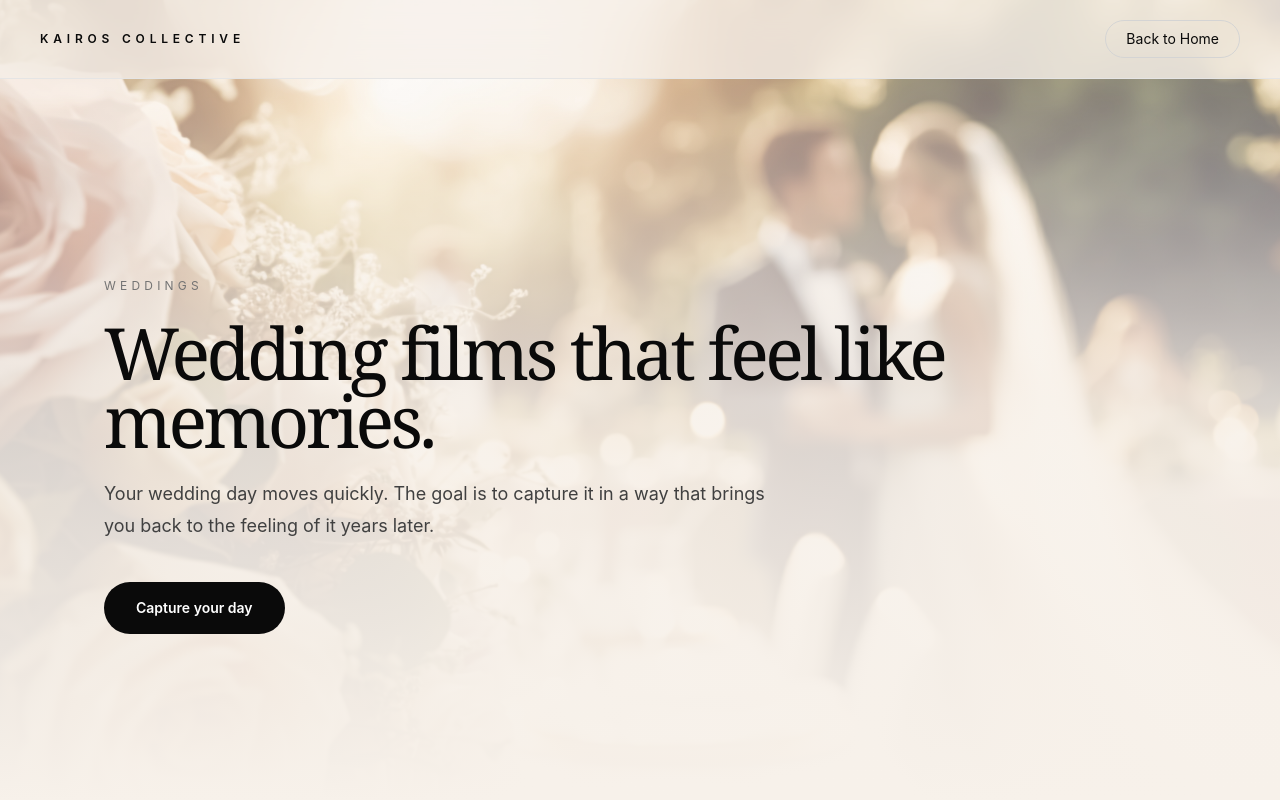
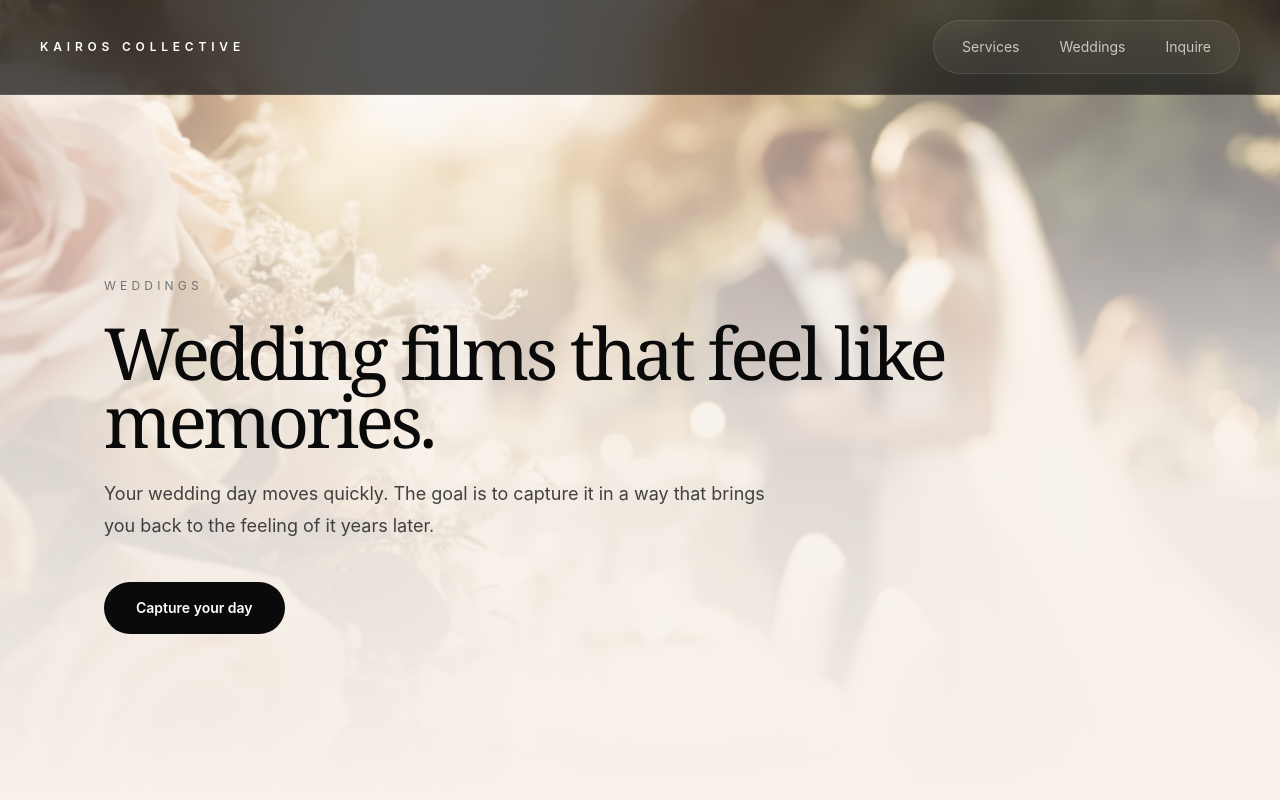
Before and after one commit to myers-jam/kairos-collective, a React (Vite) app: page /weddings in a window 1280 px wide. Shown: the top 800 px of the page. Built offline with nearby package versions, Linux system fonts and the light colour scheme.

Commit message:
fixed navigation

```diff
--- a/package.json
+++ b/package.json
@@ -11,6 +11,7 @@
   },
   "dependencies": {
     "@formspree/react": "^3.0.0",
+    "lucide-react": "^1.16.0",
     "react": "^19.2.4",
     "react-dom": "^19.2.4",
     "react-router-dom": "^7.14.2"
--- a/src/App.jsx
+++ b/src/App.jsx
@@ -10,6 +10,9 @@ import Alice from './assets/Alice.jpeg'
 import watkins from './assets/watkins.jpeg'
 import heroVideo from './assets/websiteVideo.mp4'
 import InquirySection from './components/InquirySection.tsx'
+
+import { useState } from "react";
+import { Menu, X } from "lucide-react";
 
 const services = [
   {
@@ -57,6 +60,7 @@ const workItems = [
 ]
 
 function App() {
+  const [menuOpen, setMenuOpen] = useState(false);
   return (
     <div className="min-h-screen bg-neutral-950 text-white">
       <header className="fixed inset-x-0 top-0 z-50 border-b border-white/10 bg-neutral-950/70 backdrop-blur-xl">
@@ -68,18 +72,69 @@ function App() {
       Kairos Collective
     </a>
 
+    {/* Desktop Navigation */}
     <nav className="hidden items-center gap-2 rounded-full border border-white/10 bg-white/5 px-3 py-2 text-sm text-white/70 md:flex">
-            <a href="#services" className="rounded-full px-4 py-2 transition hover:bg-white hover:text-neutral-950">
+      <a
+        href="#services"
+        className="rounded-full px-4 py-2 transition hover:bg-white hover:text-neutral-950"
+      >
         Services
       </a>
-            <a href="/weddings" className="rounded-full px-4 py-2 transition hover:bg-white hover:text-neutral-950">
+
+      <a
+        href="/weddings"
+        className="rounded-full px-4 py-2 transition hover:bg-white hover:text-neutral-950"
+      >
         Weddings
       </a>
-            <a href="#inquire" className="rounded-full px-4 py-2 transition hover:bg-white hover:text-neutral-950">
+
+      <a
+        href="#inquire"
+        className="rounded-full px-4 py-2 transition hover:bg-white hover:text-neutral-950"
+      >
+        Inquire
+      </a>
+    </nav>
+
+    {/* Mobile Menu Button */}
+    <button
+      onClick={() => setMenuOpen(!menuOpen)}
+      className="flex h-11 w-11 items-center justify-center rounded-full border border-white/10 bg-white/5 text-white md:hidden"
+    >
+      {menuOpen ? <X size={18} /> : <Menu size={18} />}
+    </button>
+  </div>
+
+  {/* Mobile Navigation */}
+  {menuOpen && (
+    <div className="border-t border-white/10 bg-neutral-950/95 px-6 py-6 backdrop-blur-xl md:hidden">
+      <nav className="flex flex-col gap-3 text-white">
+        <a
+          href="#services"
+          onClick={() => setMenuOpen(false)}
+          className="rounded-full px-4 py-3 transition hover:bg-white hover:text-neutral-950"
+        >
+          Services
+        </a>
+
+        <a
+          href="/weddings"
+          onClick={() => setMenuOpen(false)}
+          className="rounded-full px-4 py-3 transition hover:bg-white hover:text-neutral-950"
+        >
+          Weddings
+        </a>
+
+        <a
+          href="#inquire"
+          onClick={() => setMenuOpen(false)}
+          className="rounded-full px-4 py-3 transition hover:bg-white hover:text-neutral-950"
+        >
           Inquire
         </a>
       </nav>
     </div>
+  )}
 </header>
 
       <main>
--- a/src/pages/weddings.jsx
+++ b/src/pages/weddings.jsx
@@ -7,26 +7,86 @@ import watkinsVideo from '../assets/watkinsVideo.mp4'
 import BWedding from '../assets/BWedding.jpeg'
 import InquirySection from '../components/InquirySection.js'
 
+import { useState } from "react";
+import { Menu, X } from "lucide-react";
+
 function Weddings() {
+  const [menuOpen, setMenuOpen] = useState(false);
   return (
     <div className="min-h-screen bg-[#f7f1ea] text-neutral-950">
       {/* NAV */}
-      <header className="fixed inset-x-0 top-0 z-50 border-b border-neutral-200 bg-[#f7f1ea]/80 backdrop-blur-xl">
+      <header className="fixed inset-x-0 top-0 z-50 border-b border-white/10 bg-neutral-950/70 backdrop-blur-xl">
   <div className="mx-auto flex max-w-7xl items-center justify-between px-6 py-5 lg:px-10">
     <a
-            href="/"
-            className="text-xs font-semibold uppercase tracking-[0.4em]"
+      href="#home"
+      className="text-xs font-semibold uppercase tracking-[0.4em] text-white"
     >
       Kairos Collective
     </a>
 
+    {/* Desktop Navigation */}
+    <nav className="hidden items-center gap-2 rounded-full border border-white/10 bg-white/5 px-3 py-2 text-sm text-white/70 md:flex">
       <a
-            href="/"
-            className="rounded-full border border-neutral-300 px-5 py-2 text-sm transition hover:bg-neutral-950 hover:text-white"
+        href="#services"
+        className="rounded-full px-4 py-2 transition hover:bg-white hover:text-neutral-950"
       >
-            Back to Home
+        Services
       </a>
+
+      <a
+        href="/weddings"
+        className="rounded-full px-4 py-2 transition hover:bg-white hover:text-neutral-950"
+      >
+        Weddings
+      </a>
+
+      <a
+        href="#inquire"
+        className="rounded-full px-4 py-2 transition hover:bg-white hover:text-neutral-950"
+      >
+        Inquire
+      </a>
+    </nav>
+
+    {/* Mobile Menu Button */}
+    <button
+      onClick={() => setMenuOpen(!menuOpen)}
+      className="flex h-11 w-11 items-center justify-center rounded-full border border-white/10 bg-white/5 text-white md:hidden"
+    >
+      {menuOpen ? <X size={18} /> : <Menu size={18} />}
+    </button>
   </div>
+
+  {/* Mobile Navigation */}
+  {menuOpen && (
+    <div className="border-t border-white/10 bg-neutral-950/95 px-6 py-6 backdrop-blur-xl md:hidden">
+      <nav className="flex flex-col gap-3 text-white">
+        <a
+          href="#services"
+          onClick={() => setMenuOpen(false)}
+          className="rounded-full px-4 py-3 transition hover:bg-white hover:text-neutral-950"
+        >
+          Services
+        </a>
+
+        <a
+          href="/weddings"
+          onClick={() => setMenuOpen(false)}
+          className="rounded-full px-4 py-3 transition hover:bg-white hover:text-neutral-950"
+        >
+          Weddings
+        </a>
+
+        <a
+          href="#inquire"
+          onClick={() => setMenuOpen(false)}
+          className="rounded-full px-4 py-3 transition hover:bg-white hover:text-neutral-950"
+        >
+          Inquire
+        </a>
+      </nav>
+    </div>
+  )}
 </header>
 
       <main>
```
Also changed, not shown: 1 other file (tests, documents, lock files or other folders). Lines whose indentation alone changed are shown as unchanged.
